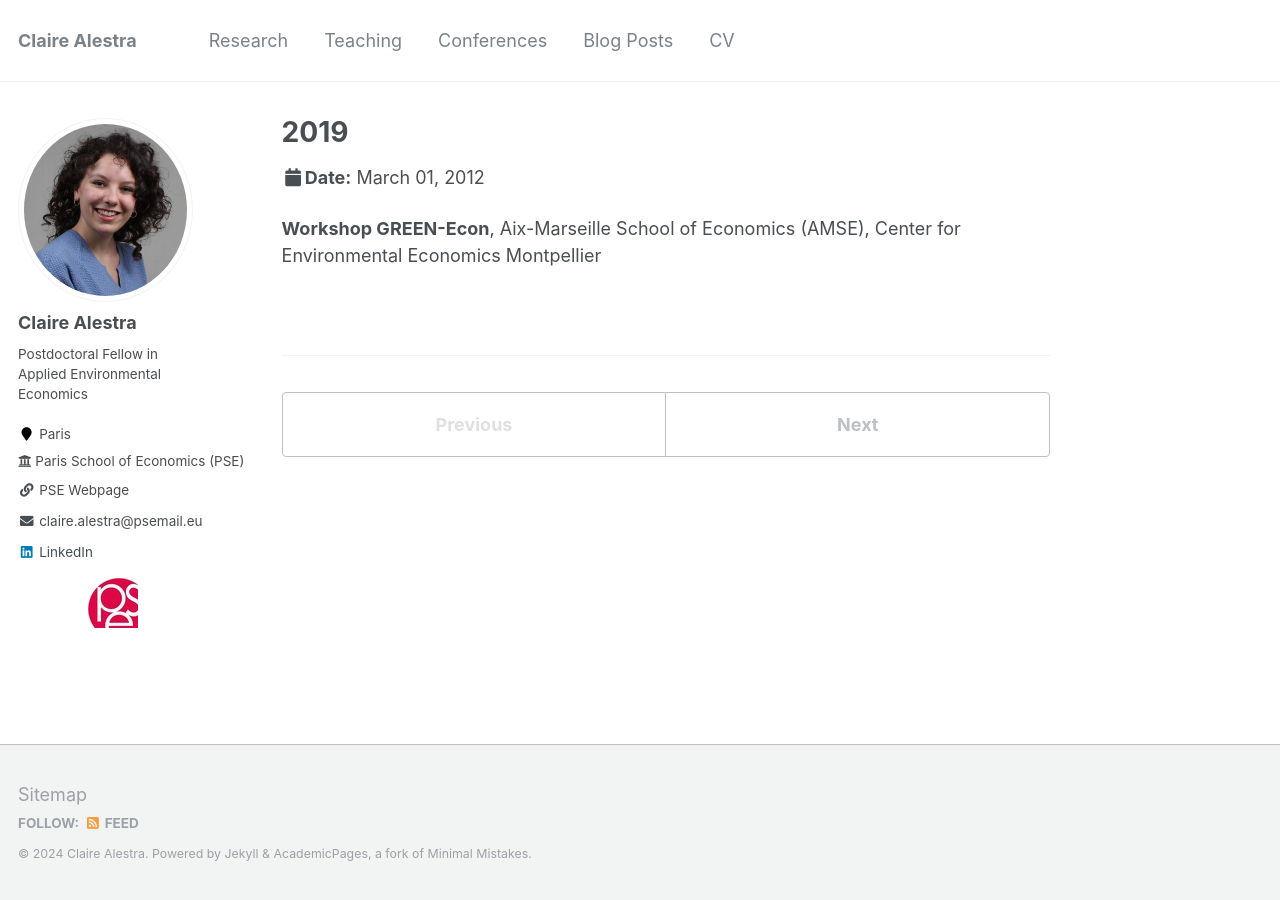
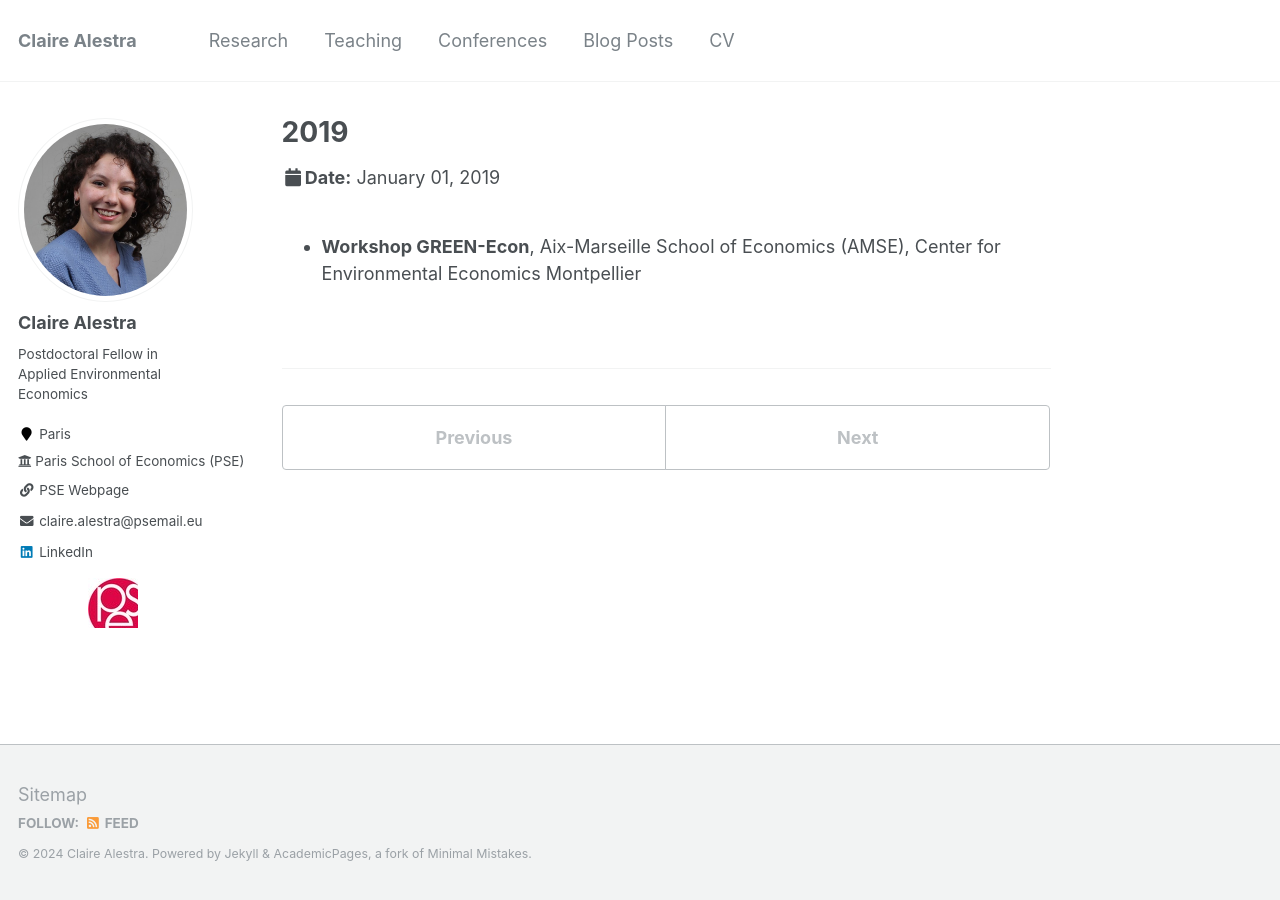
Before and after one commit to ClaireAlestra/ClaireAlestra.github.io, a Jekyll site: the page built from _talks/2012-03-01-talk-1.md, in a window 1280 px wide. Built offline with Jekyll 4.4.1, drawn with Linux system fonts in a browser that asks for light colours.

Commit message:
Update 2012-03-01-talk-1.md

```diff
--- a/_talks/2012-03-01-talk-1.md
+++ b/_talks/2012-03-01-talk-1.md
@@ -4,8 +4,8 @@ collection: talks
 type:
 permalink: /talks/2019-conferences
 venue:
-date: 2012-03-01
+date: 2019-01-01
 location:
 ---
 
-**Workshop GREEN-Econ**, Aix-Marseille School of Economics (AMSE), Center for Environmental Economics Montpellier
+* **Workshop GREEN-Econ**, Aix-Marseille School of Economics (AMSE), Center for Environmental Economics Montpellier
```
